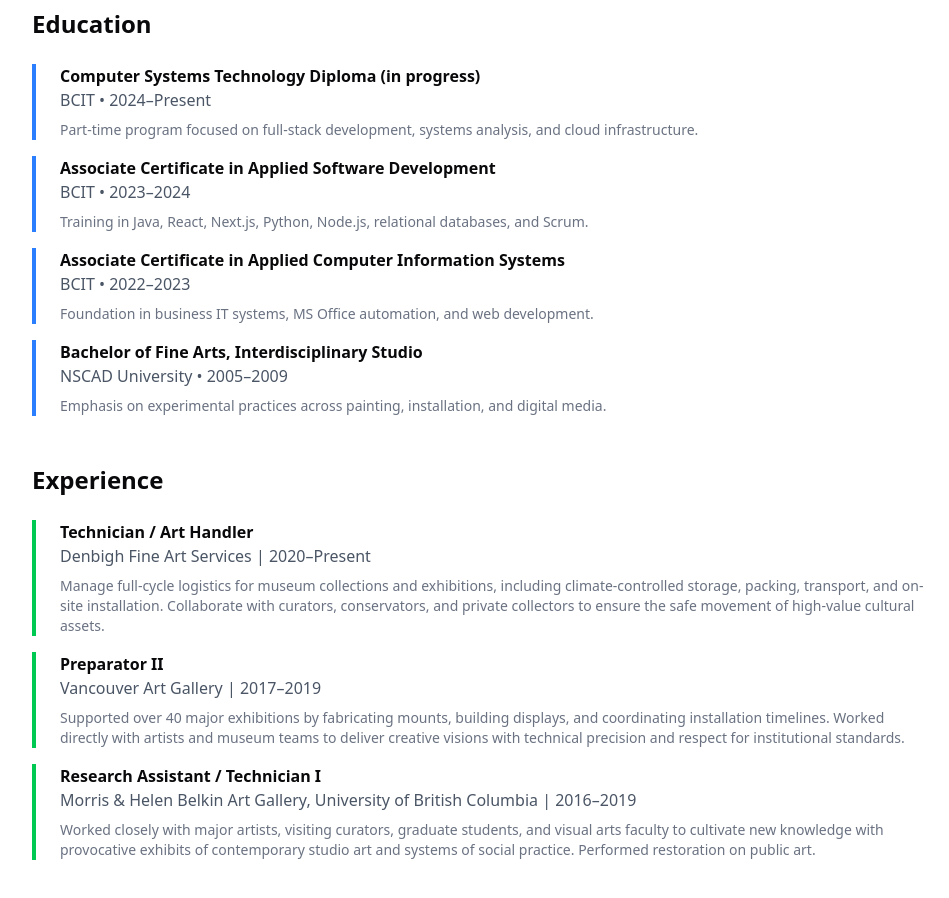
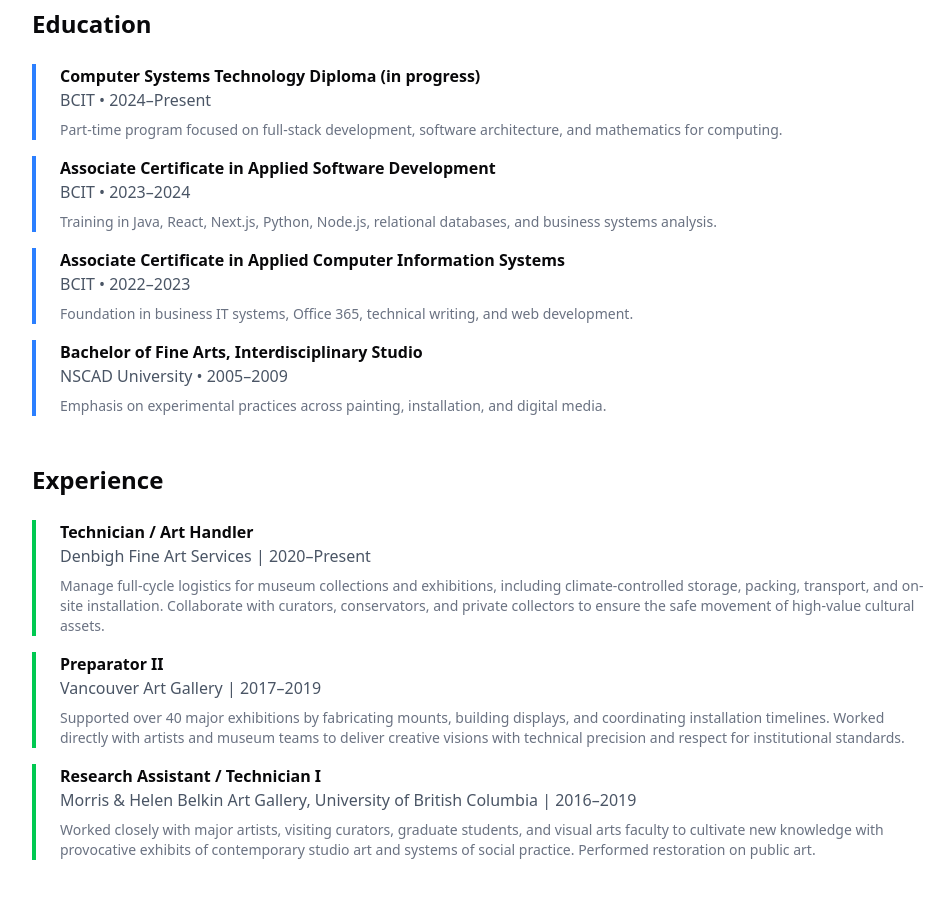
Before and after one commit to nfarrell11/portfolio, a Next.js app: page / in a window 1280 px wide. Shown: the part 4800-5698 px from the top of the page, without its empty margins (160-1109 px from the left). Built offline with nearby package versions, Linux system fonts and the light colour scheme.

Commit message:
updated descriptions in Education Section

```diff
--- a/src/components/CV/EducationSection.tsx
+++ b/src/components/CV/EducationSection.tsx
@@ -7,7 +7,7 @@
                       <h4 className="font-semibold">Computer Systems Technology Diploma (in progress)</h4>
                       <p className="text-gray-600">BCIT • 2024&ndash;Present</p>
                       <p className="text-sm text-gray-500 mt-2">
-                        Part-time program focused on full-stack development, systems analysis, and cloud infrastructure.
+                        Part-time program focused on full-stack development, software architecture, and mathematics for computing.
                       </p>
                     </div>
 
@@ -15,7 +15,7 @@
                       <h4 className="font-semibold">Associate Certificate in Applied Software Development</h4>
                       <p className="text-gray-600">BCIT • 2023&ndash;2024</p>
                       <p className="text-sm text-gray-500 mt-2">
-                        Training in Java, React, Next.js, Python, Node.js, relational databases, and Scrum.
+                        Training in Java, React, Next.js, Python, Node.js, relational databases, and business systems analysis.
                       </p>
                     </div>
 
@@ -23,7 +23,7 @@
                       <h4 className="font-semibold">Associate Certificate in Applied Computer Information Systems</h4>
                       <p className="text-gray-600">BCIT • 2022&ndash;2023</p>
                       <p className="text-sm text-gray-500 mt-2">
-                        Foundation in business IT systems, MS Office automation, and web development.
+                        Foundation in business IT systems, Office 365, technical writing, and web development.
                       </p>
                     </div>
 
```
